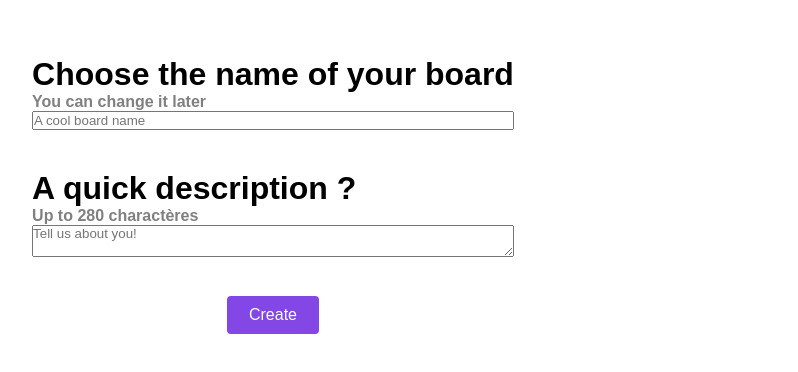
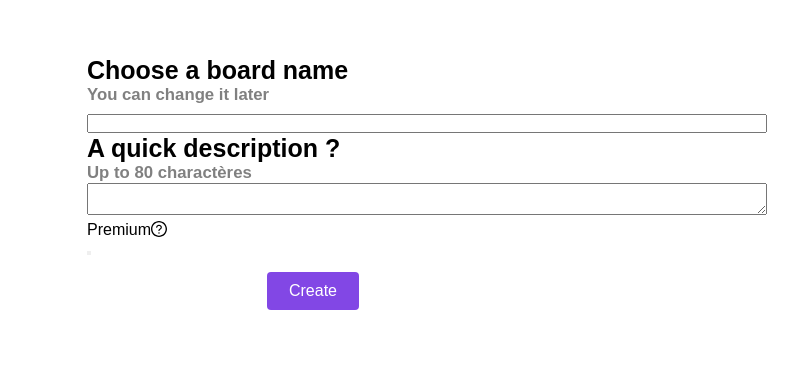
Before and after one commit to charlotte987/Mening, a React (Create React App) app in the folder reactapp/: page /board-creation in a window 1280 px wide. Shown: the part 204-576 px from the top of the page, without its empty margins (367-1165 px from the left). Built offline with nearby package versions, Linux system fonts and the light colour scheme; the HTML template or start-up script is replaced by a standard one.

Commit message:
form avec antd

```diff
--- a/reactapp/package.json
+++ b/reactapp/package.json
@@ -13,7 +13,6 @@
     "react-redux": "^7.2.6",
     "react-router-dom": "^6.0.2",
     "react-scripts": "3.4.3",
-    "reactstrap": "^9.0.1",
     "styled": "^1.0.0",
     "styled-components": "^5.2.0"
   },
--- a/reactapp/src/pages/boardcreation.js
+++ b/reactapp/src/pages/boardcreation.js
@@ -1,68 +1,63 @@
 import React from "react";
-import { Form, FormGroup, Input } from "reactstrap";
+import { Form, Input, Switch } from "antd";
+import TextArea from "rc-textarea";
 import { HeroDiv, Btn, BtnLink } from "../styles/StyledContent";
 // import Navbar from "../components/Navbar";
 
 const BoardCreation = () => {
   return (
     <HeroDiv style={{ padding: "260px" }}>
-      <Form inline>
-        <FormGroup className="mb-2 me-sm-2 mb-sm-0">
-          <h1
-            className="me-sm-2"
-            for="exampleName"
-            style={{ fontWeight: "bold" }}
-          >
-            Choose the name of your board
-          </h1>
-          <h4
-            className="me-sm-2"
-            for="exampleName"
-            style={{ fontWeight: "bold", color: "grey" }}
-          >
-            You can change it later
-          </h4>
-          <Input
-            style={{ width: "100%", height: "50%" }}
-            id="exampleName"
-            name="boardName"
-            placeholder="A cool board name"
-            type="text"
-          />
-        </FormGroup>
-        <FormGroup
-          className="mb-2 me-sm-2 mb-sm-0"
-          style={{ paddingTop: "40px" }}
+      <Form
+        name="basic"
+        labelCol={{
+          span: 8,
+        }}
+        wrapperCol={{
+          span: 16,
+        }}
+        initialValues={{
+          remember: true,
+        }}
+        style={{ paddingRight: "100px" }}
+      >
+        <Form.Item
+          label="Choose a board name"
+          name="boardName"
+          style={{
+            fontWeight: "bold",
+            display: "block",
+            width: "200%",
+            fontSize: "25px",
+          }}
         >
-          <h1
-            className="me-sm-2"
-            for="Description"
-            style={{ fontWeight: "bold" }}
-          >
-            A quick description ?
-          </h1>
-          <h4
-            className="me-sm-2"
-            for="exampleName"
-            style={{ fontWeight: "bold", color: "grey" }}
-          >
-            Up to 280 charactères
-          </h4>
-          <Input
-            style={{ width: "100%" }}
-            id="exampleDescription"
-            name="description"
-            type="textarea"
-            placeholder="Tell us about you!"
-          />
-        </FormGroup>
+          <h6 style={{ color: "grey" }}>You can change it later</h6>
+          <Input style={{ width: "125%" }} />
+        </Form.Item>
+
+        <Form.Item
+          label="A quick description ?"
+          name="descBoard"
+          style={{
+            fontWeight: "bold",
+            display: "block",
+            width: "200%",
+            fontSize: "25px",
+          }}
+        >
+          <h6 style={{ color: "grey" }}>Up to 80 charactères</h6>
+          <TextArea style={{ width: "125%" }} />
+        </Form.Item>
+        <Form.Item
+          label="Premium"
+          valuePropName="checked"
+          tooltip="Activer le premium"
+        >
+          <Switch />
+        </Form.Item>
         <Btn
           style={{
             cursor: "pointer",
-            display: "flex",
-            alignItems: "center",
-            justifyContent: "center",
-            paddingTop: "20px",
+            paddingLeft: "180px",
           }}
         >
           <BtnLink to="/board">Create</BtnLink>
--- a/reactapp/src/pages/idea.js
+++ b/reactapp/src/pages/idea.js
@@ -1,43 +1,45 @@
 import React from "react";
-import { HeroDiv, Btn, BtnLink } from "../styles/StyledContent";
-import { Form, FormGroup, Input } from "reactstrap";
+import { HeroDiv } from "../styles/StyledContent";
+
+import { Form } from "antd";
 
 const IdeaCreation = () => {
   return (
     <HeroDiv style={{ padding: "260px" }}>
-      <Form inline>
-        <FormGroup className="mb-2 me-sm-2 mb-sm-0">
-          <h1
-            className="me-sm-2"
-            for="exampleName"
-            style={{ fontWeight: "bold" }}
-          >
-            TITRE DE L'IDEE
-          </h1>
-        </FormGroup>
-        <FormGroup
-          className="mb-2 me-sm-2 mb-sm-0"
-          style={{ paddingTop: "40px" }}
-        >
-          <h1
-            className="me-sm-2"
-            for="Description"
-            style={{ fontWeight: "bold" }}
-          >
-            DESCRIPTION DE L'IDEE
-          </h1>
-        </FormGroup>
-        <Btn
+      <Form
+        name="basic"
+        labelCol={{
+          span: 8,
+        }}
+        wrapperCol={{
+          span: 16,
+        }}
+        initialValues={{
+          remember: true,
+        }}
+        style={{ paddingRight: "100px" }}
+      >
+        <Form.Item
+          label="TITRE DE L'IDEE"
+          name="ideaName"
           style={{
-            cursor: "pointer",
-            display: "flex",
-            alignItems: "center",
-            justifyContent: "center",
-            paddingTop: "20px",
+            fontWeight: "bold",
+            display: "block",
+            width: "200%",
+            fontSize: "25px",
           }}
-        >
-          <BtnLink to="/board">Retour</BtnLink>
-        </Btn>
+        ></Form.Item>
+
+        <Form.Item
+          label="DESCRIPTION DE L'IDEE"
+          name="descIdea"
+          style={{
+            fontWeight: "bold",
+            display: "block",
+            width: "300%",
+            fontSize: "25px",
+          }}
+        ></Form.Item>
       </Form>
     </HeroDiv>
   );
--- a/reactapp/src/pages/ideacreation.js
+++ b/reactapp/src/pages/ideacreation.js
@@ -1,59 +1,55 @@
 import React from "react";
-import { Form, FormGroup, Label, Input, Button } from "reactstrap";
+import { Form, Input } from "antd";
+import TextArea from "rc-textarea";
 import { HeroDiv, Btn, BtnLink } from "../styles/StyledContent";
 // import Navbar from "../components/Navbar";
 
 const IdeaCreation = () => {
   return (
     <HeroDiv style={{ padding: "260px" }}>
-      <Form inline>
-        <FormGroup
-          className="mb-2 me-sm-2 mb-sm-0"
-          style={{ paddingRight: "150px" }}
+      <Form
+        name="basic"
+        labelCol={{
+          span: 8,
+        }}
+        wrapperCol={{
+          span: 16,
+        }}
+        initialValues={{
+          remember: true,
+        }}
+        style={{ paddingRight: "100px" }}
+      >
+        <Form.Item
+          label="Titre de l'idée"
+          name="ideadName"
+          style={{
+            fontWeight: "bold",
+            display: "block",
+            width: "200%",
+            fontSize: "25px",
+          }}
         >
-          <h1
-            className="me-sm-2"
-            for="exampleName"
-            style={{ fontWeight: "bold" }}
-          >
-            Titre de l'idée
-          </h1>
+          <Input style={{ width: "125%" }} />
+        </Form.Item>
 
-          <Input
-            style={{ width: "200%", height: "50%" }}
-            id="exampleName"
-            name="boardName"
-            placeholder="A cool idea name"
-            type="text"
-          />
-        </FormGroup>
-        <FormGroup
-          className="mb-2 me-sm-2 mb-sm-0"
-          style={{ paddingTop: "30px", paddingRight: "150px" }}
+        <Form.Item
+          label="Description"
+          name="descIdea"
+          style={{
+            fontWeight: "bold",
+            display: "block",
+            width: "200%",
+            fontSize: "25px",
+          }}
         >
-          <h1
-            className="me-sm-2"
-            for="Description"
-            style={{ fontWeight: "bold" }}
-          >
-            Description
-          </h1>
+          <TextArea style={{ width: "125%" }} />
+        </Form.Item>
 
-          <Input
-            style={{ width: "200%" }}
-            id="exampleDescription"
-            name="description"
-            type="textarea"
-            placeholder="Présente ton idée!"
-          />
-        </FormGroup>
         <Btn
           style={{
             cursor: "pointer",
-            display: "flex",
-            alignItems: "center",
-            justifyContent: "center",
-            paddingTop: "15px",
+            paddingLeft: "180px",
           }}
         >
           <BtnLink to="/board">Create</BtnLink>
```
